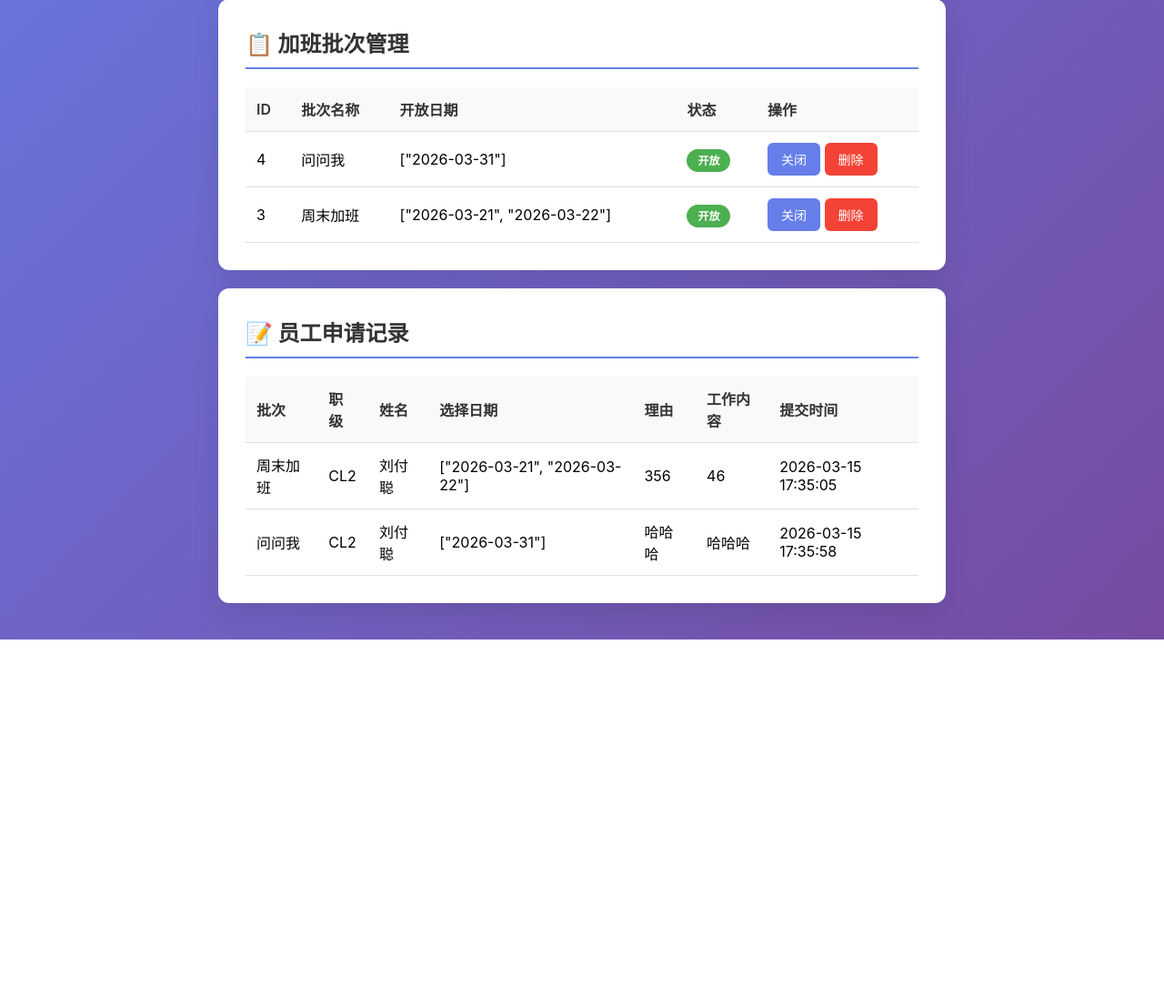
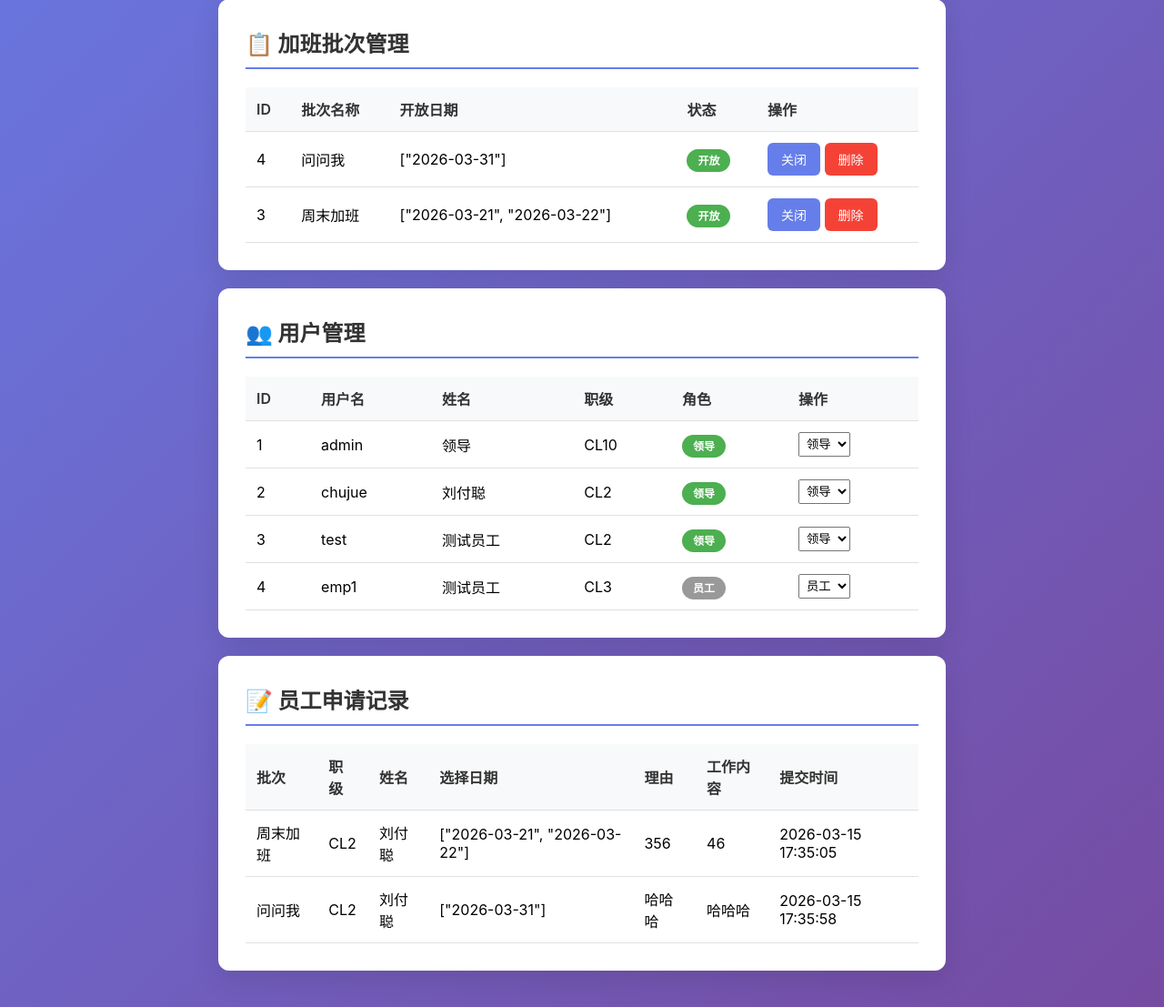
Before and after one commit to chu-jue/overtime-system, a Flask app: page /admin in a window 1280 px wide. Shown: the part 522-1629 px from the top of the page at 91% size. Before the commit the page ends 1225 px from the top, so only its background shows below. Run offline with Flask 3, Linux system fonts and the light colour scheme; a user stored in the database is signed in; data comes from the database, SQL or seed files in the repository; both versions use the stored data as it was after the commit.

Commit message:
feat: 添加用户角色管理功能，支持修改姓名职级，管理员可分配角色

```diff
--- a/app.py
+++ b/app.py
@@ -280,6 +280,16 @@ def admin():
                                (name, dates_json, batch_id))
                     flash('加班批次已更新')
 
+        elif action == 'update_user_role':
+            user_id = request.form.get('user_id')
+            is_admin = request.form.get('is_admin')
+            # 防止管理员把自己降级
+            if int(user_id) == session['user_id'] and int(is_admin) == 0:
+                flash('不能将自己降为员工')
+            else:
+                conn.execute('UPDATE users SET is_admin = ? WHERE id = ?', (is_admin, user_id))
+                flash('用户角色已更新')
+
         conn.commit()
 
     batches = conn.execute('SELECT * FROM overtime_batches ORDER BY created_at DESC').fetchall()
@@ -289,7 +299,10 @@ def admin():
                                    JOIN overtime_batches b ON a.batch_id = b.id
                                    ORDER BY b.id, u.rank, u.name''').fetchall()
 
-    return render_template('admin.html', batches=batches, applications=applications)
+    # 获取所有用户
+    users = conn.execute('SELECT * FROM users ORDER BY is_admin DESC, id ASC').fetchall()
+
+    return render_template('admin.html', batches=batches, applications=applications, users=users)
 
 # 个人中心
 @app.route('/profile', methods=['GET', 'POST'])
@@ -300,6 +313,20 @@ def profile():
     conn = get_db()
 
     if request.method == 'POST':
+        # 修改姓名
+        new_name = request.form.get('new_name')
+        if new_name:
+            conn.execute('UPDATE users SET name = ? WHERE id = ?', (new_name, session['user_id']))
+            session['name'] = new_name
+            flash('姓名修改成功')
+
+        # 修改职级
+        new_rank = request.form.get('new_rank')
+        if new_rank:
+            conn.execute('UPDATE users SET rank = ? WHERE id = ?', (new_rank, session['user_id']))
+            session['rank'] = new_rank
+            flash('职级修改成功')
+
         # 修改密码
         old_password = request.form.get('old_password')
         new_password = request.form.get('new_password')
@@ -310,8 +337,9 @@ def profile():
             flash('原密码错误')
         elif new_password:
             conn.execute('UPDATE users SET password = ? WHERE id = ?', (new_password, session['user_id']))
-            conn.commit()
             flash('密码修改成功')
+
+        conn.commit()
 
     user = conn.execute('SELECT * FROM users WHERE id = ?', (session['user_id'],)).fetchone()
     return render_template('profile.html', user=user)
--- a/templates/admin.html
+++ b/templates/admin.html
@@ -153,6 +153,54 @@
             </table>
         </div>
 
+        <!-- 用户管理 -->
+        <div class="card">
+            <h2>👥 用户管理</h2>
+            <table>
+                <thead>
+                    <tr>
+                        <th>ID</th>
+                        <th>用户名</th>
+                        <th>姓名</th>
+                        <th>职级</th>
+                        <th>角色</th>
+                        <th>操作</th>
+                    </tr>
+                </thead>
+                <tbody>
+                    {% for u in users %}
+                    <tr>
+                        <td>{{ u.id }}</td>
+                        <td>{{ u.username }}</td>
+                        <td>{{ u.name }}</td>
+                        <td>{{ u.rank }}</td>
+                        <td>
+                            {% if u.is_admin %}
+                            <span class="badge badge-open">领导</span>
+                            {% else %}
+                            <span class="badge badge-closed">员工</span>
+                            {% endif %}
+                        </td>
+                        <td>
+                            <form method="POST" style="display:inline;">
+                                <input type="hidden" name="action" value="update_user_role">
+                                <input type="hidden" name="user_id" value="{{ u.id }}">
+                                <select name="is_admin" onchange="this.form.submit()" style="padding: 4px;">
+                                    <option value="0" {% if not u.is_admin %}selected{% endif %}>员工</option>
+                                    <option value="1" {% if u.is_admin %}selected{% endif %}>领导</option>
+                                </select>
+                            </form>
+                        </td>
+                    </tr>
+                    {% else %}
+                    <tr>
+                        <td colspan="6">暂无用户</td>
+                    </tr>
+                    {% endfor %}
+                </tbody>
+            </table>
+        </div>
+
         <!-- 申请记录 -->
         <div class="card">
             <h2>📝 员工申请记录</h2>
```
Also changed, not shown: templates/profile.html (+18 -0 lines), database.db, 1 other file.
